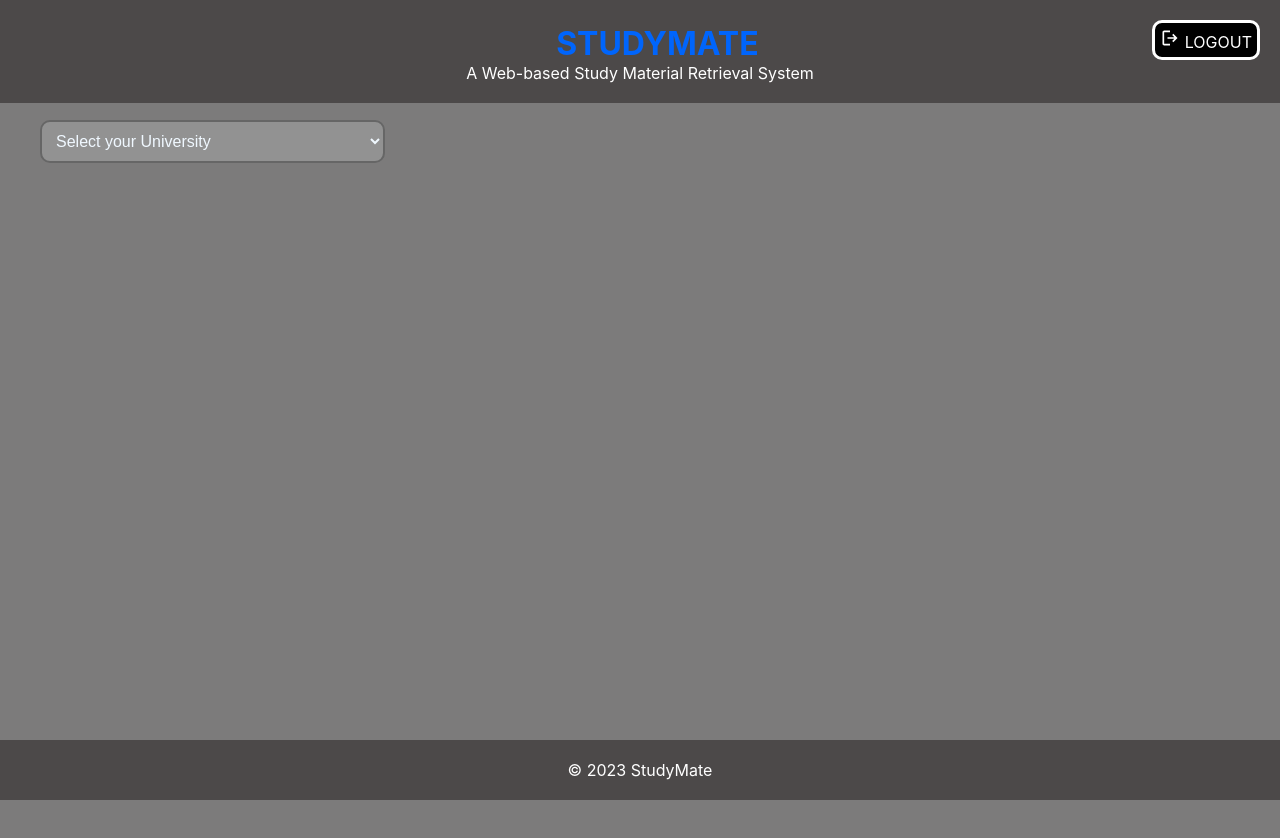
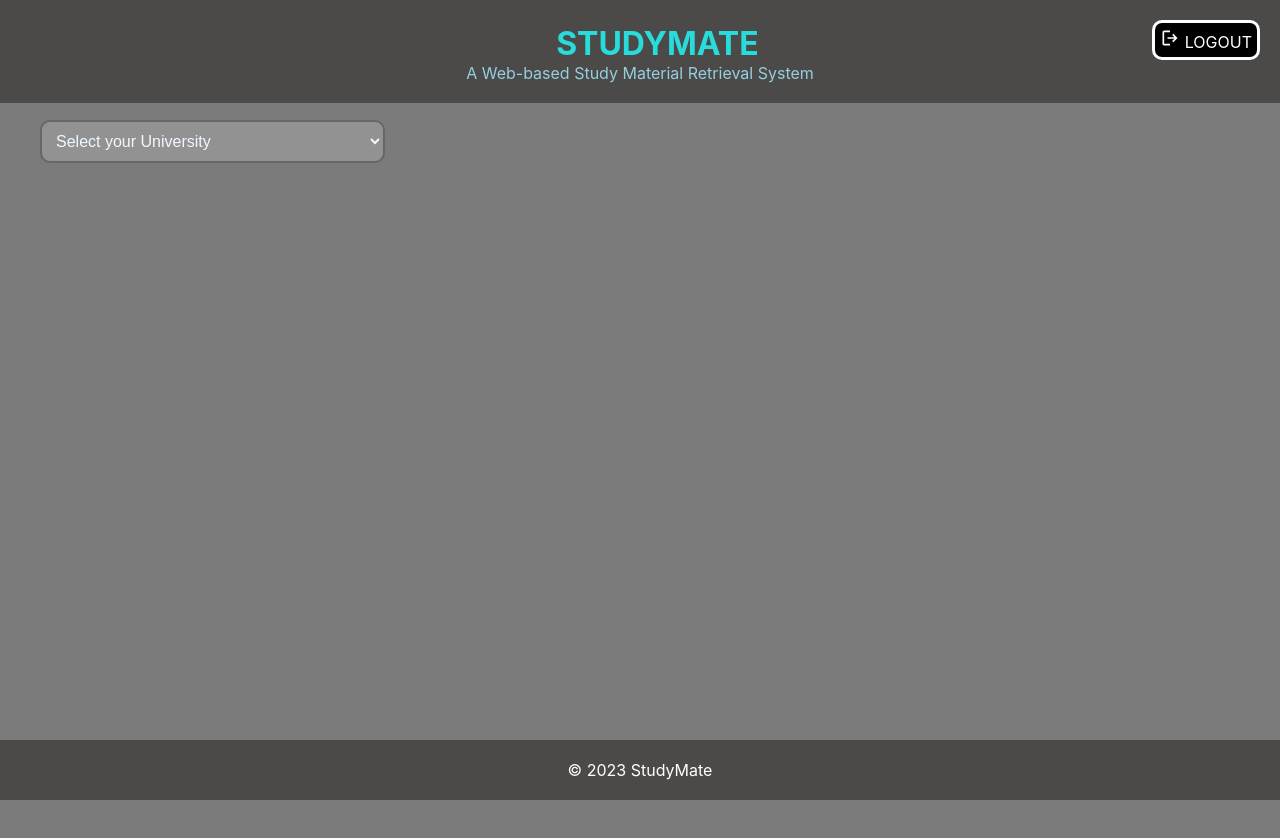
Before and after one commit to sameemul-haque/MiniStudyMate, a React (Create React App) app: page / in a window 1280 px wide. Shown: the top 838 px of the page. Built offline with nearby package versions, Linux system fonts and the light colour scheme; some icons are missing.

Commit message:
main heading and caption color changed

```diff
--- a/src/App.css
+++ b/src/App.css
@@ -23,7 +23,7 @@ header {
 }
 
 header h1 {
-  color: #0065fc;
+  color: #28dcdc;
   text-transform: uppercase;
 }
 
@@ -165,3 +165,6 @@ select{
   color: aliceblue;
   background-color: rgb(146, 146, 146);
 }
+#head-caption{
+  color: #95cfde;
+}
--- a/src/components/Header.js
+++ b/src/components/Header.js
@@ -3,7 +3,7 @@ function Header() {
     return (
       <header>
         <h1><Icon style={{fontSize:35}} icon="game-icons:graduate-cap" />StudyMate</h1>
-        <p>A Web-based Study Material Retrieval System</p>
+        <p id='head-caption'>A Web-based Study Material Retrieval System</p>
         <nav>
           <a href="login.html"><Icon style={{fontSize:20}} icon="material-symbols:logout" /> LOGOUT</a>
         </nav>
```
